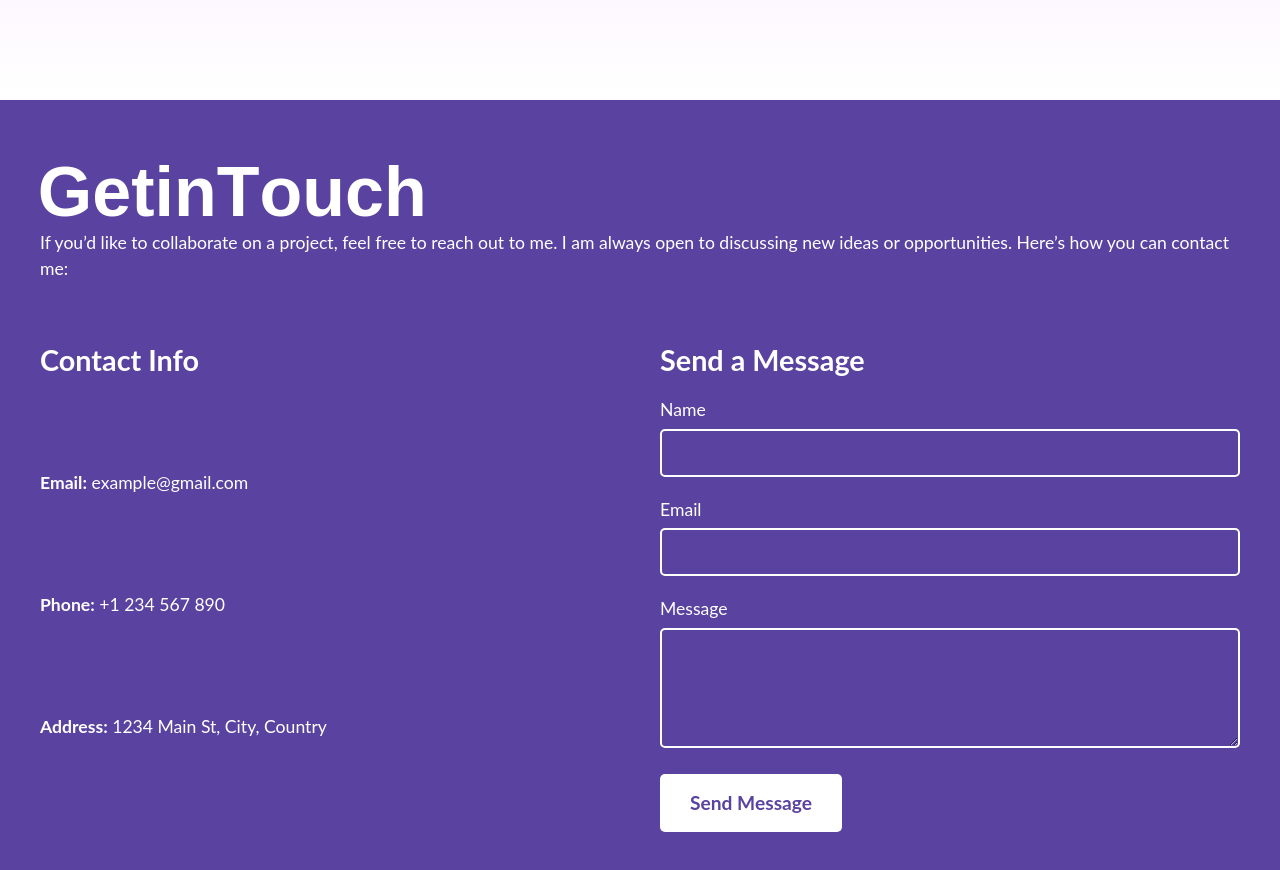
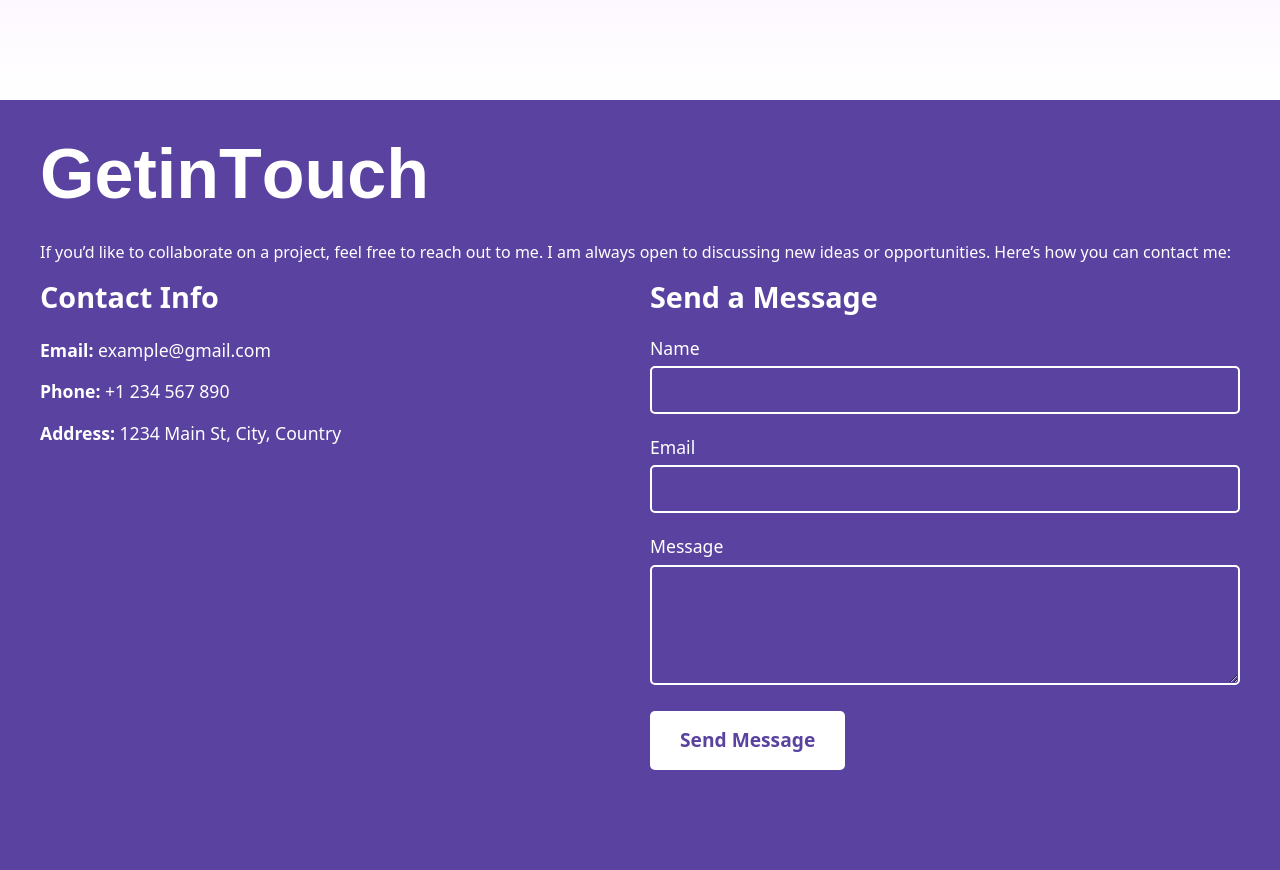
Before and after one commit to Guruttamsv/gru-bytes, a React (Vite) app: page / in a window 1280 px wide. Shown: the part 2380-3250 px from the top of the page. Built offline with nearby package versions, Linux system fonts and the light colour scheme.

Commit message:
add: Contacts page fixed

```diff
--- a/src/pages/ContactPage.tsx
+++ b/src/pages/ContactPage.tsx
@@ -34,7 +34,9 @@ const ContactPage: React.FC = () => {
   }, []);
 
   return (
-    <div className="contact-container">
+
+    <div className="contact-page">
+      <div className="subheading-container">
         <div className="sub-heading" ref={subHeadingRef}>
           {"Get in Touch".split("").map((char, index) => (
             <span key={index} className="letter">
@@ -42,10 +44,12 @@ const ContactPage: React.FC = () => {
             </span>
           ))}
         </div>
+      </div>
+      <div className="content-container">
         <p>
-        If you’d like to collaborate on a project, feel free to reach out to me.
-        I am always open to discussing new ideas or opportunities. Here’s how
-        you can contact me:
+          If you’d like to collaborate on a project, feel free to reach out to
+          me. I am always open to discussing new ideas or opportunities. Here’s
+          how you can contact me:
         </p>
 
         <div className="contact-details">
@@ -72,10 +76,16 @@ const ContactPage: React.FC = () => {
               <input type="email" id="email" name="email" required />
 
               <label htmlFor="message">Message</label>
-            <textarea id="message" name="message" rows={4} required></textarea>
+              <textarea
+                id="message"
+                name="message"
+                rows={4}
+                required
+              ></textarea>
 
               <button type="submit">Send Message</button>
             </form>
+          </div>
         </div>
       </div>
     </div>
--- a/src/pagesCSS/ContactPage.css
+++ b/src/pagesCSS/ContactPage.css
@@ -1,39 +1,63 @@
-/* General styling */
-body {
-    font-family: 'Lato', sans-serif;
+/* General container setup for the page */
+.contact-page {
+    display: grid;
+    grid-template-columns: 1fr;
+    grid-template-rows: auto 1fr;
+    gap: 20px;
+    min-height: 100vh;
+    width: 100vw;
+    margin: 0;
+    padding: 20px;
+    box-sizing: border-box;
+    color: white;
+    /* Optional: background color for visibility */
 }
 
-.contact-container {
-    max-width: 1200px;
-    color: #fff;
-    font-family: 'Lato', sans-serif;
-    height: 100vh;
-    overflow-x: hidden;
-    margin: 0;
-    padding-top: 20px;
-    box-sizing: border-box;
+/* Container for the subheading */
+.subheading-container {
+    top: 20px;
+    /* Positioning from top left corner */
+    z-index: 10;
+    /* Keeps it above other content */
+    position: relative;
+    left: -1cm;
+    margin-top: -1cm;
 }
 
-.contact-container p {
-    font-size: 1.1em;
-    line-height: 1.5em;
-    margin-top: 90px;
-    /* Increase this value to move the paragraph down */
-    margin-bottom: 60px;
-    /* Adjust to control the space below the paragraph */
+/* Styling for the subheading */
+.sub-heading {
+    color: white;
+    font-family: 'Montserrat', sans-serif;
+    font-weight: 700;
+    font-size: 5cap;
+    text-decoration: underline;
+    overflow: hidden;
+    white-space: nowrap;
+    /* Prevent text wrapping */
 }
 
+/* Container for content below the subheading */
+.content-container {
+    margin-top: 80px;
+    /* Ensure content is below the subheading */
+}
+
+/* Contact details and form styling */
 .contact-details {
     display: flex;
+    flex-direction: row;
     justify-content: space-between;
-    gap: 40px;
+    gap: 20px;
+    margin-bottom: 20px;
 }
 
-.contact-info {
+.contact-info,
+.contact-form {
     flex: 1;
 }
 
-.contact-info h3 {
+.contact-info h3,
+.contact-form h3 {
     font-size: 1.8em;
     font-weight: 700;
     margin-bottom: 20px;
@@ -43,16 +67,6 @@ body {
     font-size: 1.1em;
     line-height: 1.8em;
     margin-bottom: 10px;
-}
-
-.contact-form {
-    flex: 1;
-}
-
-.contact-form h3 {
-    font-size: 1.8em;
-    font-weight: 700;
-    margin-bottom: 20px;
 }
 
 .contact-form label {
@@ -90,15 +104,32 @@ body {
     background-color: #EEC2FF;
 }
 
-.sub-heading {
-    color: white;
-    font-family: 'Montserrat', sans-serif;
-    font-weight: 700;
-    font-size: 5cap;
-    text-decoration: underline;
-}
+/* Responsive adjustments for subheading */
 @media screen and (max-width: 768px) {
+    .sub-heading {
+        font-size: 2rem;
+        /* Smaller font for medium screens */
+    }
+
     .contact-details {
         flex-direction: column;
+        /* Stack contact details vertically */
+    }
+
+    .contact-form {
+        margin-top: 20px;
+        /* Add spacing above the form */
     }
 }
+
+@media screen and (max-width: 480px) {
+    .sub-heading {
+        font-size: 1.5rem;
+        /* Smaller font for small screens */
+    }
+
+    .contact-form {
+        margin-top: 20px;
+        /* Ensure spacing for very small screens */
+    }
+}
```
Lines whose indentation alone changed are shown as unchanged.
